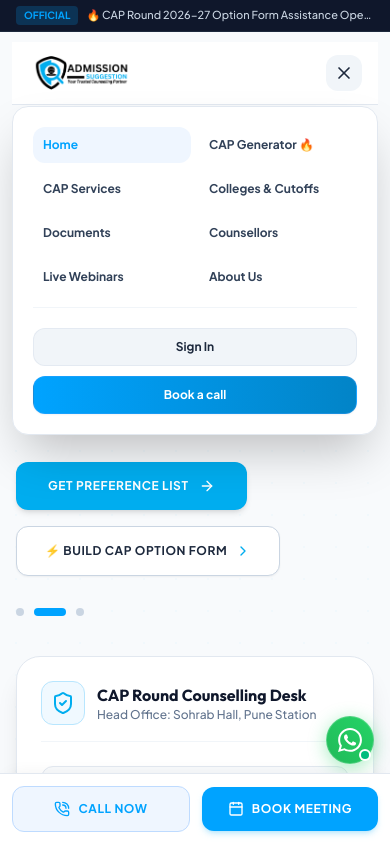
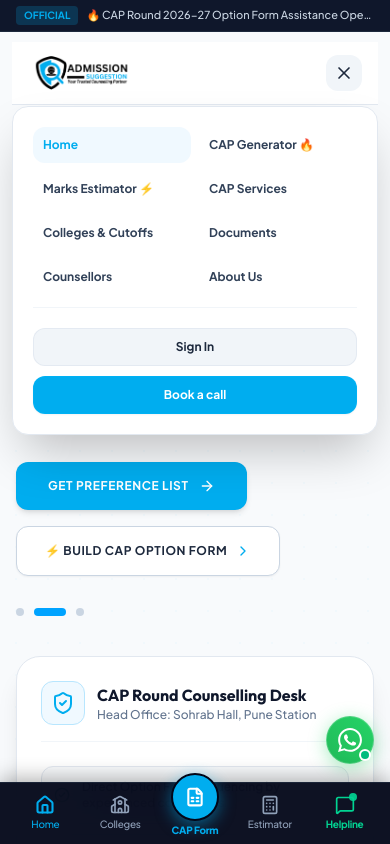
Before and after one commit to vivek-rx/AdmissionSuggestion, a React (Vite) app: page / in a window 390 px wide. Both pictures are taken after a click on the button 344 px from the left and 73 px from the top of the page. Shown: the top 844 px of the page. Built offline with nearby package versions, Linux system fonts and the light colour scheme.

Commit message:
Transform website into an app-grade mobile-first experience with sticky bottom navigation dock, touch-first layouts, and safe-area optimization

```diff
--- a/src/App.tsx
+++ b/src/App.tsx
@@ -18,6 +18,7 @@
 import { AdminPage } from './pages/AdminPage';
 import { CapPreferenceGeneratorPage } from './pages/CapPreferenceGeneratorPage';
 import { MarksEstimatorPage } from './pages/MarksEstimatorPage';
+import { MobileBottomBar } from './components/common/MobileBottomBar';
 
 // Scroll to top on route change
 function ScrollToTop() {
@@ -57,7 +58,7 @@
       />
 
       {/* Multi-Page Routes */}
-      <main className="flex-grow">
+      <main className="flex-grow pb-16 md:pb-0">
         <Routes>
           <Route path="/" element={<HomePage onOpenConsultation={scrollToConsultation} />} />
           <Route path="/services" element={<ServicesPage onOpenConsultation={scrollToConsultation} />} />
@@ -77,6 +78,9 @@
 
       {/* Footer with Page Links */}
       <Footer />
+
+      {/* Mobile-First Sticky App Bottom Hub */}
+      <MobileBottomBar onOpenConsultation={scrollToConsultation} />
 
       {/* Global Toast Notification */}
       <Toast />
--- a/src/components/common/Header.tsx
+++ b/src/components/common/Header.tsx
@@ -41,6 +41,10 @@
       link: "/cap-generator",
     },
     {
+      name: "Marks Estimator ⚡",
+      link: "/marks-vs-percentile",
+    },
+    {
       name: "CAP Services",
       link: "/services",
     },
@@ -55,10 +59,6 @@
     {
       name: "Counsellors",
       link: "/counsellors",
-    },
-    {
-      name: "Live Webinars",
-      link: "/events",
     },
     {
       name: "About Us",
@@ -92,7 +92,7 @@
       <div className="bg-slate-900 text-white text-[11px] py-1.5 px-4 font-medium border-b border-slate-800">
         <div className="max-w-7xl mx-auto flex items-center justify-between gap-4">
           <div className="flex items-center gap-2 overflow-hidden whitespace-nowrap">
-            <span className="bg-[#00A3FF]/20 text-[#00A3FF] font-bold px-2 py-0.5 rounded text-[10px] uppercase shrink-0 font-heading">
+            <span className="bg-[#00ADEF]/20 text-[#00ADEF] font-bold px-2 py-0.5 rounded text-[10px] uppercase shrink-0 font-heading">
               Official
             </span>
             <p className="truncate text-slate-300 font-medium">
@@ -102,14 +102,14 @@
 
           <div className="hidden sm:flex items-center gap-4 text-slate-400 shrink-0 font-medium">
             <span className="flex items-center gap-1">
-              <MapPin className="w-3 h-3 text-[#00A3FF]" />
+              <MapPin className="w-3 h-3 text-[#00ADEF]" />
               <span>Sohrab Hall, Pune</span>
             </span>
             <a
               href="tel:+919860777069"
-              className="flex items-center gap-1 font-bold text-white hover:text-[#00A3FF] transition-colors"
+              className="flex items-center gap-1 font-bold text-white hover:text-[#00ADEF] transition-colors"
             >
-              <Phone className="w-3 h-3 text-[#00A3FF]" />
+              <Phone className="w-3 h-3 text-[#00ADEF]" />
               <span>+91 9860 777 069</span>
             </a>
           </div>
@@ -184,8 +184,8 @@
                       onClick={() => handleNavClick(item.link)}
                       className={`p-2.5 rounded-xl text-xs font-bold text-left transition-colors font-heading ${
                         isActive
-                          ? 'bg-blue-50 text-[#00A3FF]'
-                          : 'text-slate-700 hover:text-[#00A3FF] hover:bg-slate-50'
+                          ? 'bg-sky-50 text-[#00ADEF]'
+                          : 'text-slate-700 hover:text-[#00ADEF] hover:bg-slate-50'
                       }`}
                     >
                       {item.name}
--- /dev/null
+++ b/src/components/common/MobileBottomBar.tsx
@@ -0,0 +1,89 @@
+import React from 'react';
+import { Link, useLocation, useNavigate } from 'react-router-dom';
+import { Home, FileSpreadsheet, Phone, Calculator, MessageSquare, Compass, School } from 'lucide-react';
+
+interface MobileBottomBarProps {
+  onOpenConsultation: () => void;
+}
+
+export const MobileBottomBar: React.FC<MobileBottomBarProps> = ({ onOpenConsultation }) => {
+  const location = useLocation();
+  const navigate = useNavigate();
+  const pathname = location.pathname;
+
+  const isActive = (path: string) => pathname === path;
+
+  return (
+    <div className="md:hidden fixed bottom-0 left-0 right-0 z-50 bg-slate-950/95 backdrop-blur-xl border-t border-slate-800/80 px-2 py-1.5 shadow-[0_-4px_20px_rgba(0,0,0,0.3)] pb-[calc(0.375rem+env(safe-area-inset-bottom,0px))]">
+      <div className="grid grid-cols-5 items-center justify-around text-center">
+
+        {/* 1. Home */}
+        <Link
+          to="/"
+          className={`flex flex-col items-center justify-center py-1 px-1 rounded-xl transition-all ${
+            isActive('/')
+              ? 'text-[#00ADEF]'
+              : 'text-slate-400 hover:text-slate-200'
+          }`}
+        >
+          <Home className={`w-5 h-5 ${isActive('/') ? 'stroke-[2.5]' : 'stroke-2'}`} />
+          <span className="text-[10px] font-heading font-medium mt-0.5 tracking-tight">Home</span>
+        </Link>
+
+        {/* 2. Colleges & Cutoffs */}
+        <Link
+          to="/colleges"
+          className={`flex flex-col items-center justify-center py-1 px-1 rounded-xl transition-all ${
+            isActive('/colleges')
+              ? 'text-[#00ADEF]'
+              : 'text-slate-400 hover:text-slate-200'
+          }`}
+        >
+          <School className={`w-5 h-5 ${isActive('/colleges') ? 'stroke-[2.5]' : 'stroke-2'}`} />
+          <span className="text-[10px] font-heading font-medium mt-0.5 tracking-tight">Colleges</span>
+        </Link>
+
+        {/* 3. Center CTA: CAP Generator (Elevated Action Pill) */}
+        <Link
+          to="/cap-generator"
+          className="flex flex-col items-center justify-center -mt-4 group relative"
+        >
+          <div className="w-12 h-12 rounded-full bg-[#00ADEF] text-white flex items-center justify-center shadow-[0_4px_16px_rgba(0,173,239,0.5)] border-2 border-slate-950 group-active:scale-95 transition-transform">
+            <FileSpreadsheet className="w-5 h-5 stroke-[2.5]" />
+          </div>
+          <span className="text-[10px] font-heading font-extrabold text-[#00ADEF] mt-0.5 tracking-tight">
+            CAP Form
+          </span>
+        </Link>
+
+        {/* 4. Marks Estimator */}
+        <Link
+          to="/marks-vs-percentile"
+          className={`flex flex-col items-center justify-center py-1 px-1 rounded-xl transition-all ${
+            isActive('/marks-vs-percentile')
+              ? 'text-[#00ADEF]'
+              : 'text-slate-400 hover:text-slate-200'
+          }`}
+        >
+          <Calculator className={`w-5 h-5 ${isActive('/marks-vs-percentile') ? 'stroke-[2.5]' : 'stroke-2'}`} />
+          <span className="text-[10px] font-heading font-medium mt-0.5 tracking-tight">Estimator</span>
+        </Link>
+
+        {/* 5. Direct WhatsApp / Call Helpline */}
+        <a
+          href="https://wa.me/919860777069?text=Hi%20Admission%20Suggestion%2C%20I%20need%20expert%20guidance%20for%20Maharashtra%20CAP%20Round%20Admissions."
+          target="_blank"
+          rel="noopener noreferrer"
+          className="flex flex-col items-center justify-center py-1 px-1 rounded-xl text-emerald-400 hover:text-emerald-300 transition-all"
+        >
+          <div className="relative">
+            <MessageSquare className="w-5 h-5 stroke-2" />
+            <span className="absolute -top-0.5 -right-0.5 w-2 h-2 bg-emerald-400 rounded-full animate-pulse" />
+          </div>
+          <span className="text-[10px] font-heading font-bold mt-0.5 tracking-tight">Helpline</span>
+        </a>
+
+      </div>
+    </div>
+  );
+};
--- a/src/components/common/StickyConsultationWidget.tsx
+++ b/src/components/common/StickyConsultationWidget.tsx
@@ -48,32 +48,14 @@
       {/* Desktop Sticky Vertical Button */}
       <button
         onClick={() => setIsOpen(true)}
-        className="hidden md:flex fixed right-0 top-1/2 -translate-y-1/2 z-40 bg-[#00A3FF] hover:bg-[#0284C7] text-white py-4 px-3 rounded-l-xl shadow-[0_0_20px_rgba(0,163,255,0.4)] transition-all items-center justify-center group border-y border-l border-blue-400 hover:scale-105"
+        className="hidden md:flex fixed right-0 top-1/2 -translate-y-1/2 z-40 bg-[#00ADEF] hover:bg-[#0098D4] text-white py-4 px-3 rounded-l-xl shadow-lg shadow-sky-500/25 transition-all items-center justify-center group border-y border-l border-sky-300 hover:scale-105"
         style={{ writingMode: 'vertical-rl', textOrientation: 'mixed' }}
       >
-        <span className="flex items-center gap-2 font-extrabold text-[13px] tracking-wider uppercase font-heading">
+        <span className="flex items-center gap-2 font-bold text-[13px] tracking-wider uppercase font-heading">
           <Calendar className="w-4 h-4 rotate-90" />
-          Book 1:1 Meeting
+          Book 1:1 Counselling
         </span>
       </button>
-
-      {/* Mobile Sticky Bottom Bar */}
-      <div className="md:hidden fixed bottom-0 left-0 right-0 z-40 p-3 bg-white border-t border-slate-200 shadow-[0_-4px_20px_-10px_rgba(0,0,0,0.1)] flex items-center justify-between gap-3">
-        <a
-          href="tel:+919860777069"
-          className="flex-1 flex items-center justify-center gap-2 py-3.5 rounded-xl bg-blue-50 text-[#00A3FF] font-bold text-xs uppercase tracking-wider border border-blue-200 font-heading"
-        >
-          <PhoneCall className="w-4 h-4" />
-          Call Now
-        </a>
-        <button
-          onClick={() => setIsOpen(true)}
-          className="flex-1 flex items-center justify-center gap-2 py-3.5 rounded-xl bg-[#00A3FF] text-white font-bold text-xs uppercase tracking-wider shadow-md shadow-sky-500/20 font-heading"
-        >
-          <Calendar className="w-4 h-4" />
-          Book Meeting
-        </button>
-      </div>
 
       {/* Slide-out / Modal Form */}
       <AnimatePresence>
--- a/src/components/ui/resizable-navbar.tsx
+++ b/src/components/ui/resizable-navbar.tsx
@@ -346,13 +346,13 @@
 
   const variantStyles = {
     primary:
-      "bg-gradient-to-r from-[#00A3FF] to-[#0284C7] text-white hover:shadow-md hover:shadow-blue-500/25 border border-blue-400/30",
+      "bg-[#00ADEF] hover:bg-[#0098D4] text-white hover:shadow-md border border-sky-400/30",
     secondary:
       "bg-slate-100 hover:bg-slate-200 text-slate-800 border border-slate-200/80 shadow-none",
     dark:
       "bg-slate-900 hover:bg-slate-800 text-white border border-slate-800",
     gradient:
-      "bg-gradient-to-r from-blue-600 to-indigo-600 text-white shadow-md shadow-blue-600/25",
+      "bg-gradient-to-r from-[#00ADEF] to-[#0284C7] text-white shadow-md shadow-sky-600/25",
   };
 
   return (
```
